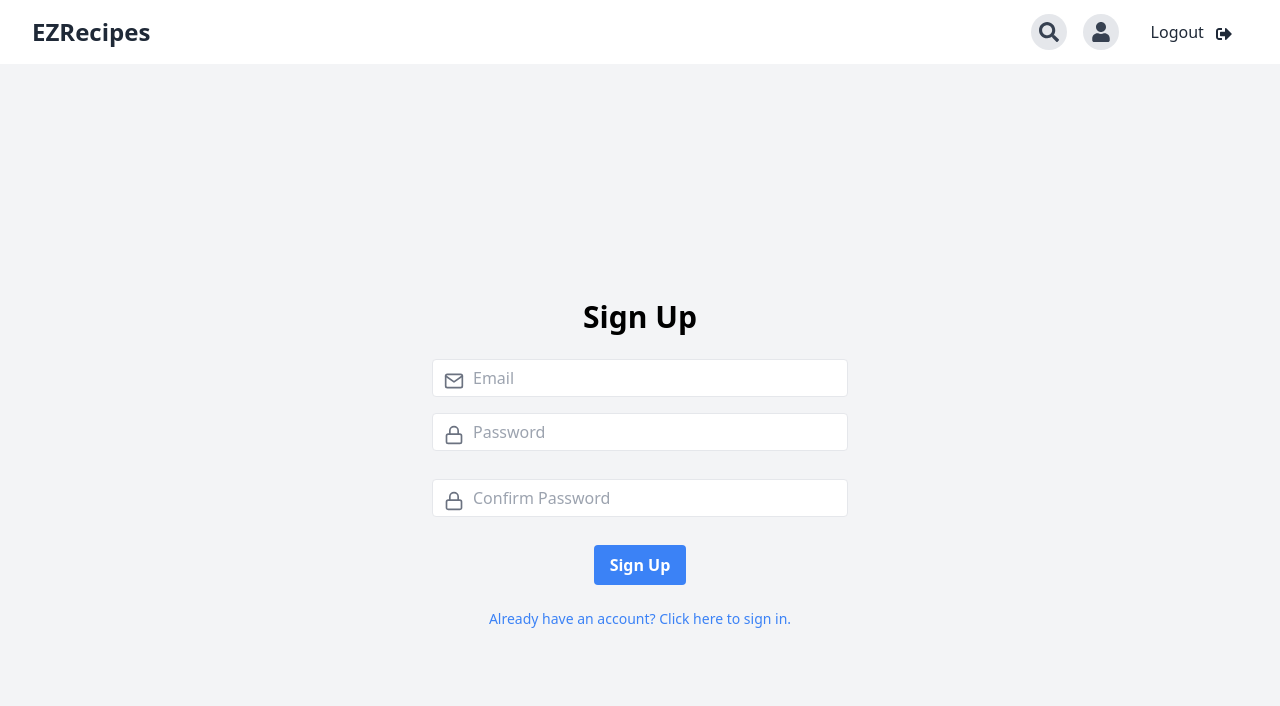
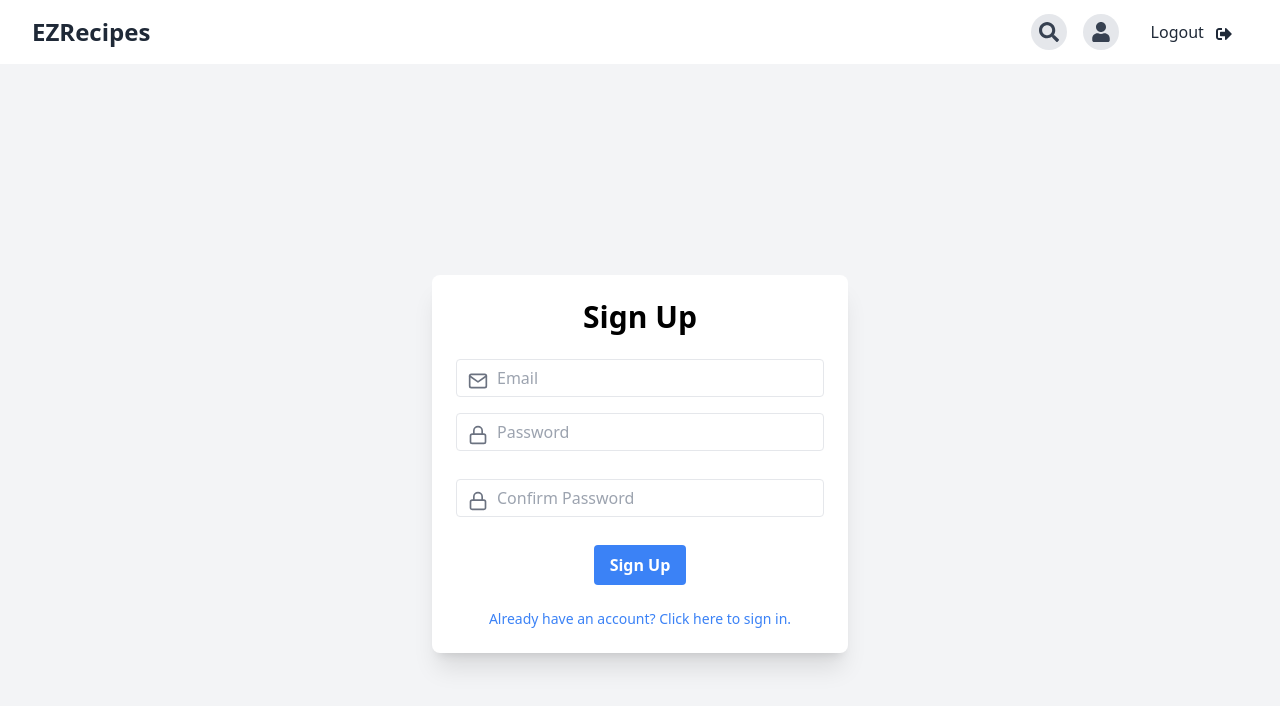
Before and after one commit to brianguyen97/ez-recipes, a React (Create React App) app: page /signup in a window 1280 px wide. Shown: the top 706 px of the page. Built offline with nearby package versions, Linux system fonts and the light colour scheme; no server answers.

Commit message:
add form validation, error messages

```diff
--- a/src/routes/Signup.jsx
+++ b/src/routes/Signup.jsx
@@ -15,6 +15,10 @@ function Signup() {
   const handleSubmit = (e) => {
     e.preventDefault();
     setError("");
+    if (!email.includes("@")) {
+      setError("Please enter a valid email address");
+      return;
+    }
     if (password !== confirmPassword) {
       setError("Passwords do not match");
       return;
@@ -29,21 +33,24 @@ function Signup() {
       })
       .catch((e) => {
         setError(e.message);
-        console.log(e.message);
       });
   };
 
   return (
     <div className="min-h-screen bg-gray-100 flex justify-center items-center">
       <div className="max-w-md w-full mx-auto px-4">
+        <div className="bg-white rounded-lg shadow-xl p-6">
           <div className="text-3xl font-bold mb-6 text-center">Sign Up</div>
           <form onSubmit={handleSubmit}>
             <div className="mb-4 relative">
-            <FiMail className="absolute top-3 left-3 text-gray-500" size="20" />
+              <FiMail
+                className="absolute top-3 left-3 text-gray-500"
+                size="20"
+              />
               <input
                 className="appearance-none border rounded w-full py-2 pl-10 pr-3 text-gray-700 leading-tight focus:outline-none focus:shadow-outline"
                 id="email"
-              type="email"
+                type="text"
                 placeholder="Email"
                 value={email}
                 onChange={(e) => setEmail(e.target.value)}
@@ -51,7 +58,10 @@ function Signup() {
               />
             </div>
             <div className="mb-4 relative">
-            <FiLock className="absolute top-3 left-3 text-gray-500" size="20" />
+              <FiLock
+                className="absolute top-3 left-3 text-gray-500"
+                size="20"
+              />
               <input
                 className="appearance-none border rounded w-full py-2 pl-10 pr-3 text-gray-700 mb-3 leading-tight focus:outline-none focus:shadow-outline"
                 id="password"
@@ -63,7 +73,10 @@ function Signup() {
               />
             </div>
             <div className="mb-4 relative">
-            <FiLock className="absolute top-3 left-3 text-gray-500" size="20" />
+              <FiLock
+                className="absolute top-3 left-3 text-gray-500"
+                size="20"
+              />
               <input
                 className="appearance-none border rounded w-full py-2 pl-10 pr-3 text-gray-700 mb-3 leading-tight focus:outline-none focus:shadow-outline"
                 id="confirmPassword"
@@ -74,6 +87,15 @@ function Signup() {
                 required
               />
             </div>
+            {error && (
+              <div
+                className="bg-red-100 border border-red-400 text-red-700 px-4 py-3 rounded mb-4"
+                role="alert"
+              >
+                <p className="font-bold">Error</p>
+                <p>{error}</p>
+              </div>
+            )}
             <div className="flex justify-center">
               <button
                 className="bg-blue-500 hover:bg-blue-700 text-white font-bold py-2 px-4 rounded focus:outline-none focus:shadow-outline"
@@ -90,6 +112,7 @@ function Signup() {
           </form>
         </div>
       </div>
+    </div>
   );
 }
 
```
Lines whose indentation alone changed are shown as unchanged.
